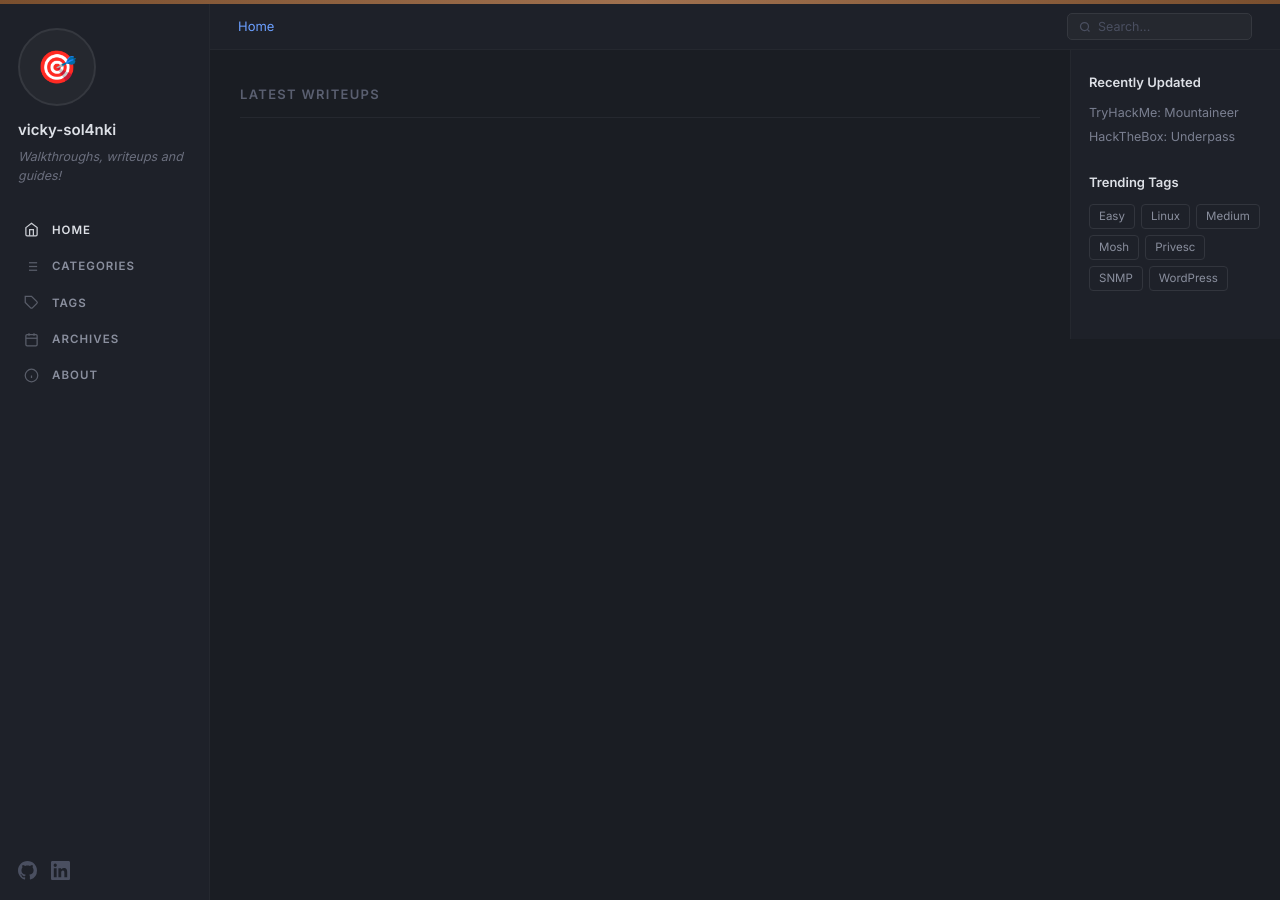
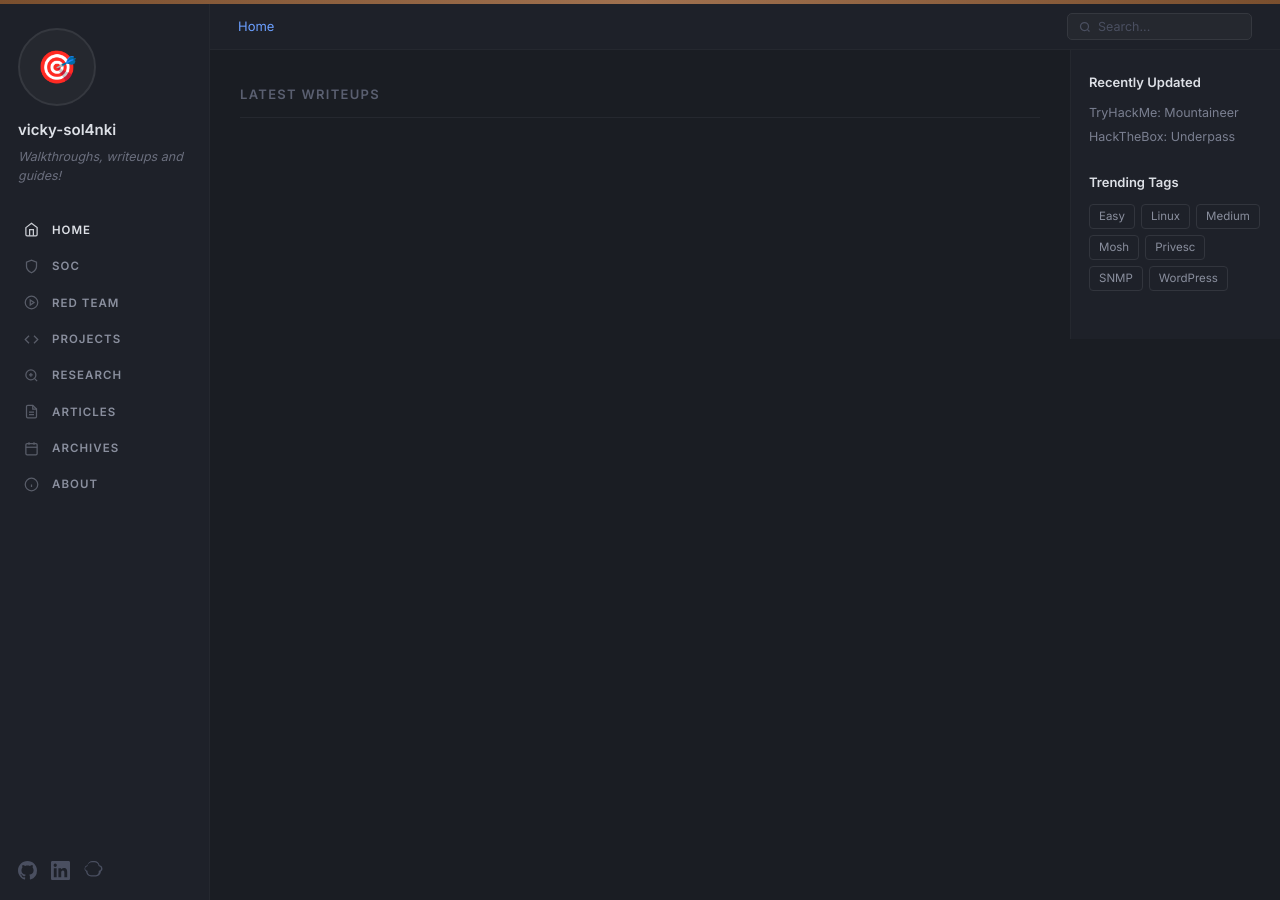
Before and after one commit to vicky-sol4nk1/vicky-sol4nk1.github.io, a Jekyll site: the page built from index.md, in a window 1280 px wide. Built offline with Jekyll 4.4.1, drawn with Linux system fonts in a browser that asks for light colours.

Commit message:
Update sidebar.html

```diff
--- a/_includes/sidebar.html
+++ b/_includes/sidebar.html
@@ -16,13 +16,25 @@
       <svg viewBox="0 0 24 24" fill="none" stroke="currentColor" stroke-width="2"><path d="M3 9l9-7 9 7v11a2 2 0 0 1-2 2H5a2 2 0 0 1-2-2z"/><polyline points="9 22 9 12 15 12 15 22"/></svg>
       Home
     </a>
-    <a href="{{ '/categories/' | relative_url }}" {% if page.url contains 'categories' %}class="active"{% endif %}>
-      <svg viewBox="0 0 24 24" fill="none" stroke="currentColor" stroke-width="2"><line x1="8" y1="6" x2="21" y2="6"/><line x1="8" y1="12" x2="21" y2="12"/><line x1="8" y1="18" x2="21" y2="18"/><line x1="3" y1="6" x2="3.01" y2="6"/><line x1="3" y1="12" x2="3.01" y2="12"/><line x1="3" y1="18" x2="3.01" y2="18"/></svg>
-      Categories
+    <a href="{{ '/soc/' | relative_url }}" {% if page.url contains 'soc' %}class="active"{% endif %}>
+      <svg viewBox="0 0 24 24" fill="none" stroke="currentColor" stroke-width="2"><path d="M12 22s8-4 8-10V5l-8-3-8 3v7c0 6 8 10 8 10z"/></svg>
+      SOC
     </a>
-    <a href="{{ '/tags/' | relative_url }}" {% if page.url contains 'tags' %}class="active"{% endif %}>
-      <svg viewBox="0 0 24 24" fill="none" stroke="currentColor" stroke-width="2"><path d="M20.59 13.41l-7.17 7.17a2 2 0 0 1-2.83 0L2 12V2h10l8.59 8.59a2 2 0 0 1 0 2.82z"/><line x1="7" y1="7" x2="7.01" y2="7"/></svg>
-      Tags
+    <a href="{{ '/redteam/' | relative_url }}" {% if page.url contains 'redteam' %}class="active"{% endif %}>
+      <svg viewBox="0 0 24 24" fill="none" stroke="currentColor" stroke-width="2"><circle cx="12" cy="12" r="10"/><polygon points="10 8 16 12 10 16 10 8"/></svg>
+      Red Team
+    </a>
+    <a href="{{ '/projects/' | relative_url }}" {% if page.url contains 'projects' %}class="active"{% endif %}>
+      <svg viewBox="0 0 24 24" fill="none" stroke="currentColor" stroke-width="2"><polyline points="16 18 22 12 16 6"/><polyline points="8 6 2 12 8 18"/></svg>
+      Projects
+    </a>
+    <a href="{{ '/research/' | relative_url }}" {% if page.url contains 'research' %}class="active"{% endif %}>
+      <svg viewBox="0 0 24 24" fill="none" stroke="currentColor" stroke-width="2"><circle cx="11" cy="11" r="8"/><line x1="21" y1="21" x2="16.65" y2="16.65"/><line x1="11" y1="8" x2="11" y2="14"/><line x1="8" y1="11" x2="14" y2="11"/></svg>
+      Research
+    </a>
+    <a href="{{ '/articles/' | relative_url }}" {% if page.url contains 'articles' %}class="active"{% endif %}>
+      <svg viewBox="0 0 24 24" fill="none" stroke="currentColor" stroke-width="2"><path d="M14 2H6a2 2 0 0 0-2 2v16a2 2 0 0 0 2 2h12a2 2 0 0 0 2-2V8z"/><polyline points="14 2 14 8 20 8"/><line x1="16" y1="13" x2="8" y2="13"/><line x1="16" y1="17" x2="8" y2="17"/></svg>
+      Articles
     </a>
     <a href="{{ '/archives/' | relative_url }}" {% if page.url contains 'archives' %}class="active"{% endif %}>
       <svg viewBox="0 0 24 24" fill="none" stroke="currentColor" stroke-width="2"><rect x="3" y="4" width="18" height="18" rx="2"/><line x1="16" y1="2" x2="16" y2="6"/><line x1="8" y1="2" x2="8" y2="6"/><line x1="3" y1="10" x2="21" y2="10"/></svg>
@@ -45,5 +57,10 @@
       <svg viewBox="0 0 24 24" fill="currentColor"><path d="M20.447 20.452h-3.554v-5.569c0-1.328-.027-3.037-1.852-3.037-1.853 0-2.136 1.445-2.136 2.939v5.667H9.351V9h3.414v1.561h.046c.477-.9 1.637-1.85 3.37-1.85 3.601 0 4.267 2.37 4.267 5.455v6.286zM5.337 7.433a2.062 2.062 0 0 1-2.063-2.065 2.064 2.064 0 1 1 2.063 2.065zm1.782 13.019H3.555V9h3.564v11.452zM22.225 0H1.771C.792 0 0 .774 0 1.729v20.542C0 23.227.792 24 1.771 24h20.451C23.2 24 24 23.227 24 22.271V1.729C24 .774 23.2 0 22.222 0h.003z"/></svg>
     </a>
     {% endif %}
+    {% if site.author.tryhackme %}
+    <a href="{{ site.author.tryhackme }}" title="TryHackMe" target="_blank">
+      <svg viewBox="0 0 24 24" fill="currentColor"><path d="M10.705 0C7.54 0 4.902 2.285 4.375 5.298a4.437 4.437 0 0 0-1.768 8.084A6.398 6.398 0 0 0 8.97 19.5h6.062a6.398 6.398 0 0 0 6.362-6.118 4.437 4.437 0 0 0-1.768-8.084C19.1 2.285 16.461 0 13.296 0h-2.59zm0 1.5h2.59c2.607 0 4.763 1.913 5.108 4.404l.07.51.513.063a2.938 2.938 0 0 1 0 5.833l-.309.038-.075.3A4.898 4.898 0 0 1 15.03 18H8.971a4.898 4.898 0 0 1-4.572-5.352l-.075-.3-.309-.038a2.938 2.938 0 0 1 0-5.833l.513-.063.07-.51C4.943 3.413 7.099 1.5 9.705 1.5h1z"/></svg>
+    </a>
+    {% endif %}
   </div>
 </aside>
```
